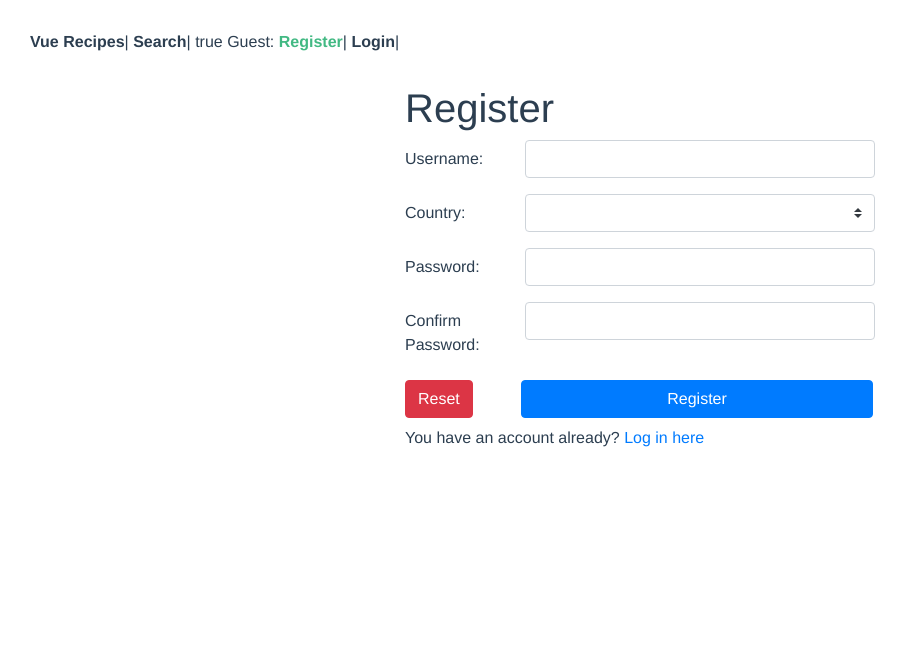
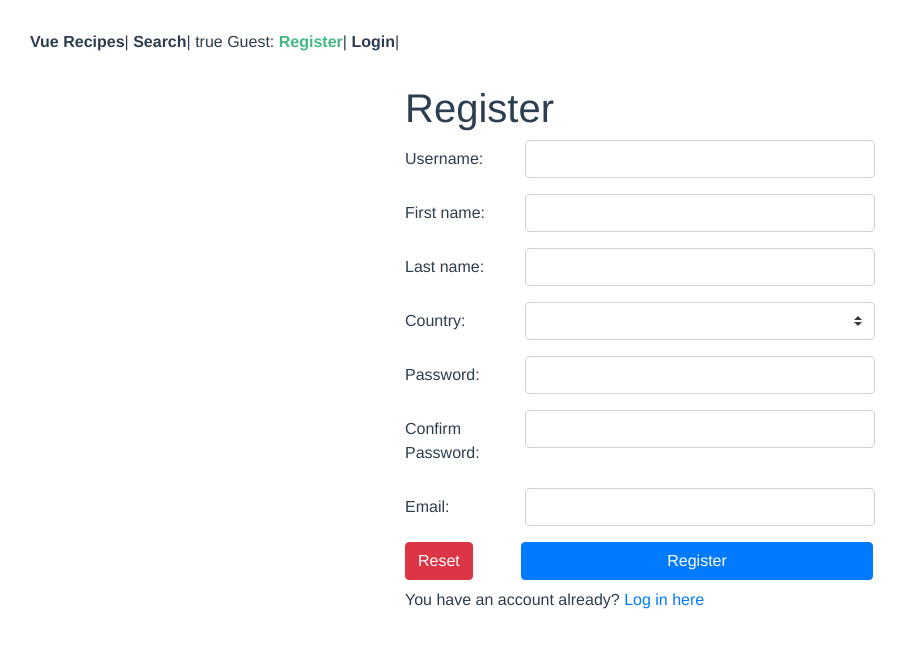
Before and after one commit to Web-Development-Environments-2022/assignment3-3-316048628_318457645, a Vue app: page /#/register in a window 1280 px wide. Shown: the top 648 px of the page, without its empty margins (0-908 px from the left). Built offline with nearby package versions, Linux system fonts and the light colour scheme.

Commit message:
adding email,firstname and last name

```diff
--- a/src/components/RecipePreviewList.vue
+++ b/src/components/RecipePreviewList.vue
@@ -38,10 +38,10 @@ export default {
       try {
         const response = await this.axios.get(
           this.$root.store.server_domain + "/recipes/random",
-          // "https://test-for-3-2.herokuapp.com/recipes/random"
+          // "http://localhost:3000/recipes/random",
         );
 
-        // console.log(response);
+        console.log(response);
         const recipes = response.data.recipes;
         this.recipes = [];
         this.recipes.push(...recipes);
--- a/src/main.js
+++ b/src/main.js
@@ -68,6 +68,7 @@ Vue.config.productionTip = false;
 
 const shared_data = {
   username: localStorage.username,
+  server_domain: "http://localhost:3000",
   login(username) {
     localStorage.setItem("username", username);
     this.username = username;
--- a/src/pages/RegisterPage.vue
+++ b/src/pages/RegisterPage.vue
@@ -22,6 +22,52 @@
         </b-form-invalid-feedback>
         <b-form-invalid-feedback v-if="!$v.form.username.alpha">
           Username alpha
+        </b-form-invalid-feedback>
+      </b-form-group>
+
+      <b-form-group
+        id="input-group-firstname"
+        label-cols-sm="3"
+        label="First name:"
+        label-for="firstname"
+      >
+        <b-form-input
+          id="firstname"
+          v-model="$v.form.firstname.$model"
+          type="text"
+          :state="validateState('firstname')"
+        ></b-form-input>
+        <b-form-invalid-feedback v-if="!$v.form.firstname.required">
+          First name is required
+        </b-form-invalid-feedback>
+        <b-form-invalid-feedback v-else-if="!$v.form.firstname.length">
+          First name length should be at least 2 characters long
+        </b-form-invalid-feedback>
+        <b-form-invalid-feedback v-if="!$v.form.firstname.alpha">
+          First name alpha
+        </b-form-invalid-feedback>
+      </b-form-group>
+
+      <b-form-group
+        id="input-group-lastname"
+        label-cols-sm="3"
+        label="Last name:"
+        label-for="lastname"
+      >
+        <b-form-input
+          id="lastname"
+          v-model="$v.form.lastname.$model"
+          type="text"
+          :state="validateState('lastname')"
+        ></b-form-input>
+        <b-form-invalid-feedback v-if="!$v.form.lastname.required">
+          Last name is required
+        </b-form-invalid-feedback>
+        <b-form-invalid-feedback v-else-if="!$v.form.lastname.length">
+          Last name length should be at least 2 characters long
+        </b-form-invalid-feedback>
+        <b-form-invalid-feedback v-if="!$v.form.lastname.alpha">
+          Last name alpha
         </b-form-invalid-feedback>
       </b-form-group>
 
@@ -90,6 +136,27 @@
         </b-form-invalid-feedback>
       </b-form-group>
 
+      <b-form-group
+        id="input-group-email"
+        label-cols-sm="3"
+        label="Email:"
+        label-for="email"
+      >
+        <b-form-input
+          id="email"
+          type="text"
+          v-model="$v.form.email.$model"
+          :state="validateState('email')"
+        ></b-form-input>
+        <b-form-invalid-feedback v-if="!$v.form.email.required">
+          Email is required
+        </b-form-invalid-feedback>
+        <b-form-invalid-feedback
+          v-else-if="!$v.form.email.email">
+          The email is invalid
+        </b-form-invalid-feedback>
+      </b-form-group>
+
       <b-button type="reset" variant="danger">Reset</b-button>
       <b-button
         type="submit"
@@ -136,8 +203,8 @@ export default {
     return {
       form: {
         username: "",
-        firstName: "",
-        lastName: "",
+        firstname: "",
+        lastname: "",
         country: null,
         password: "",
         confirmedPassword: "",
@@ -156,6 +223,16 @@ export default {
         length: (u) => minLength(3)(u) && maxLength(8)(u),
         alpha
       },
+      firstname: {
+        required,
+        length: (u) => minLength(2)(u),
+        alpha
+      },
+      lastname: {
+        required,
+        length: (u) => minLength(2)(u),
+        alpha
+      },
       country: {
         required
       },
@@ -166,6 +243,10 @@ export default {
       confirmedPassword: {
         required,
         sameAsPassword: sameAs("password")
+      },
+      email: {
+        required,
+        email
       }
     }
   },
@@ -187,7 +268,11 @@ export default {
 
           {
             username: this.form.username,
-            password: this.form.password
+            firstname: this.form.firstname,
+            lastname: this.form.lastname,
+            country : this.form.country,
+            password: this.form.password,
+            email: this.form.email
           }
         );
         this.$router.push("/login");
```
Also changed, not shown: 2 other files (tests, documents, lock files or other folders).
